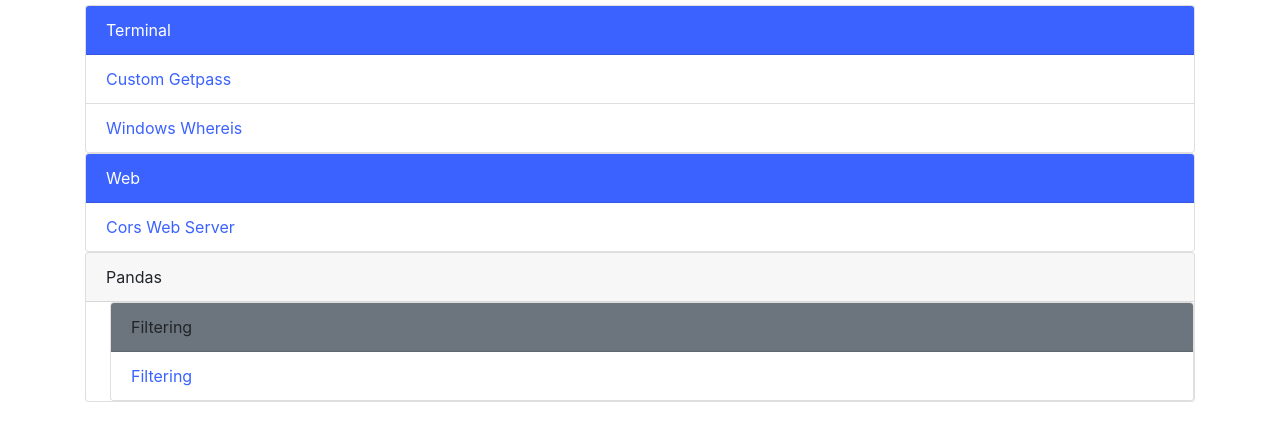
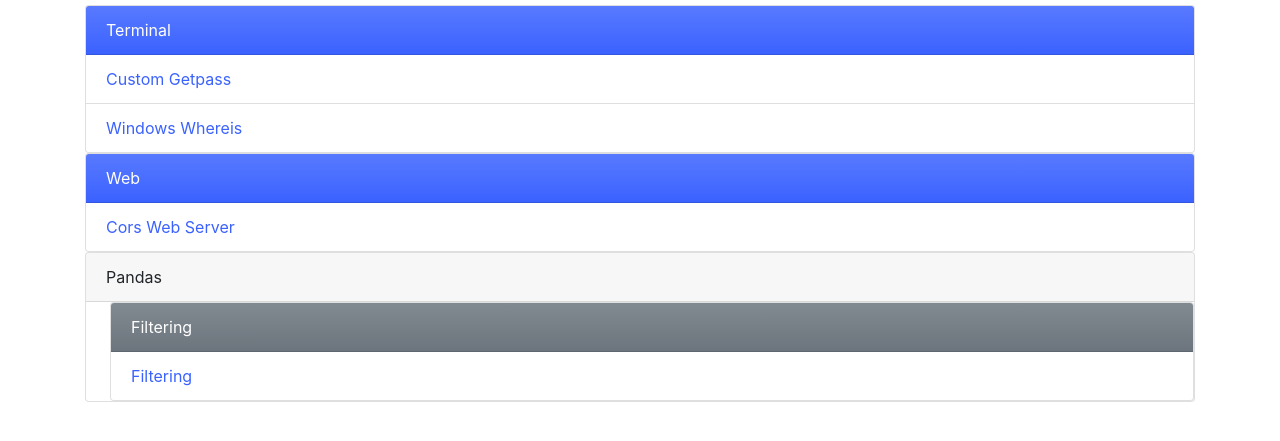
Before and after one commit to estasney/MyNotes, a website: page docs/index.html in a window 1280 px wide. Shown: the part 51-492 px from the top of the page. Drawn offline with Linux system fonts and the light colour scheme.

Commit message:
custom bootstrap

```diff
--- a/docs/index.html
+++ b/docs/index.html
@@ -36,7 +36,7 @@
 
 
     <div class="card" id="terminal">
-        <div class="card-header bg-primary text-white">
+        <div class="card-header bg-gradient-primary text-white">
             Terminal
         </div>
         <ul class="list-group list-group-flush">
@@ -62,7 +62,7 @@
 
 
     <div class="card" id="web">
-        <div class="card-header bg-primary text-white">
+        <div class="card-header bg-gradient-primary text-white">
             Web
         </div>
         <ul class="list-group list-group-flush">
@@ -87,7 +87,7 @@
 
 
     <div class="card ml-4">
-        <div class="card-header bg-secondary">
+        <div class="card-header bg-gradient-secondary text-white">
             Filtering
         </div>
         <ul class="list-group list-group-flush">
```
Also changed, not shown: mynotes/templates/macros.html (+2 -2 lines).
